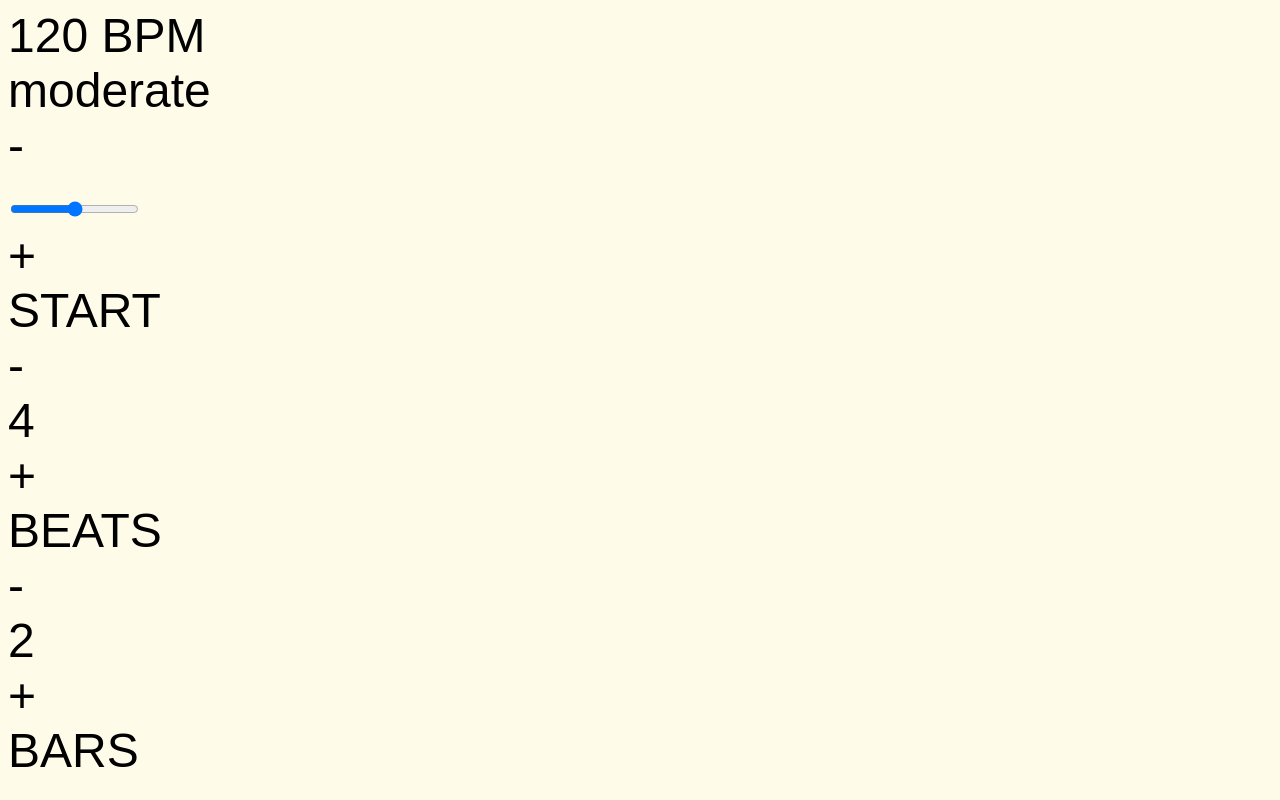
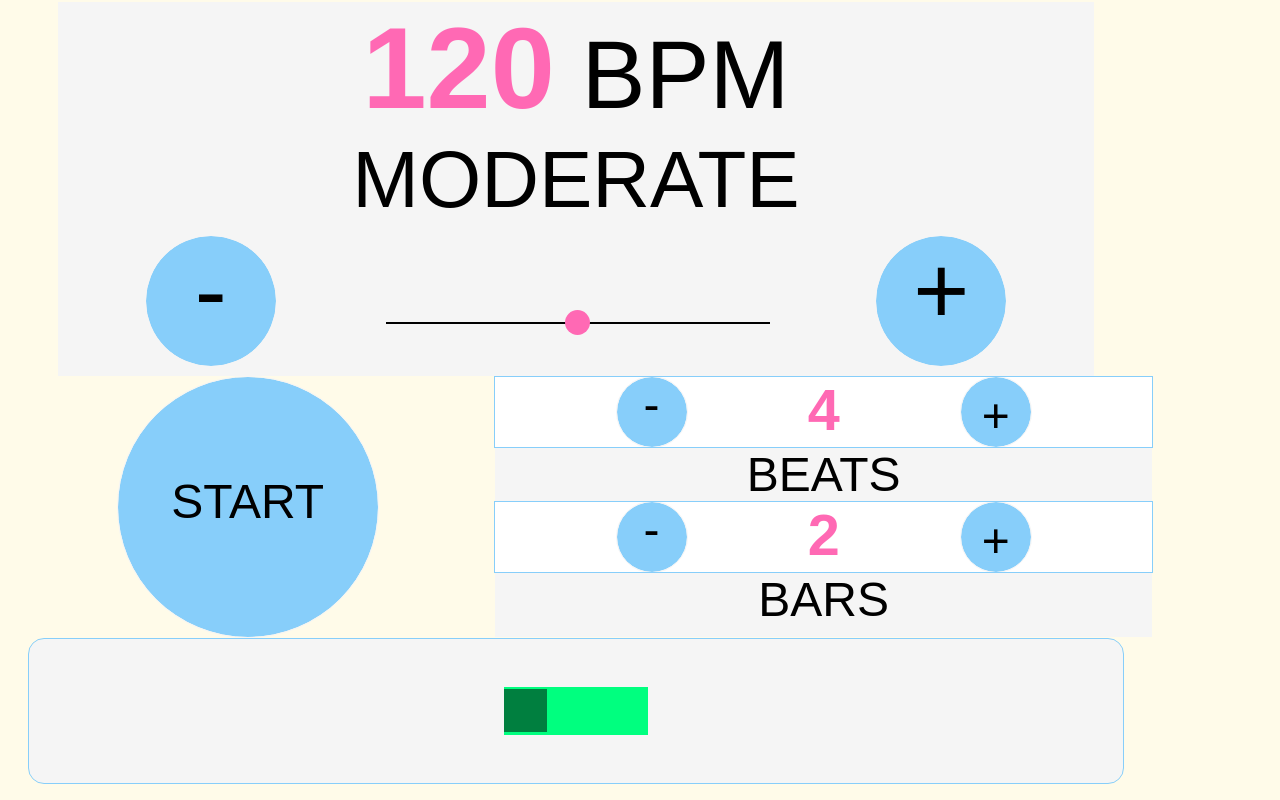
Before and after one commit to NickySimps/Metronominal_Website, a plain HTML site: page index.html in a window 1280 px wide. Drawn offline with Linux system fonts and the light colour scheme.

Commit message:
CSS coloration and spacing

```diff
--- a/index.html
+++ b/index.html
@@ -30,20 +30,30 @@
                 </div>
             </div>
             <div class="start-stop-btn">START</div>
+
             <div class="measures-container">
+                <div class="measure-settings-container">
+                    <div class="beat-settings">
                         <div class="adjust-measure-length decrease-measure-length">-</div>
                         <span class="beats-per-current-measure">4</span>
                         <div class="adjust-measure-length increase-measure-length">+</div>
+                    </div>
                     <span class="measures-text">BEATS</span>
                 </div>
                 <div class="bar-settings-container">
+                    <div class="bar-settings">
                         <div class="adjust-bar-length decrease-bar-length">-</div>
                         <span class="bars-length">2</span>
                         <div class="adjust-bar-length increase-bar-length">+</div>
+                    </div>
                     <span class="bars-text">BARS</span>
                 </div>
+            </div>
+
             <div class="bar-display-container">
-                <div class="measure-bar" id="0"></div>
+                <div class="measure-bar" id="0">
+                    <div class="measure-bar-segment"></div>
+                </div>
             </div>
 
 </body>
--- a/style.css
+++ b/style.css
@@ -2,4 +2,160 @@ body{
     background-color: #FFFBE9;
     font-family: 'Dongle', sans-serif;
     font-size: 3em;
+    display: flex;
+    justify-content: center;
+    align-items: center;
+    height: auto;
+    width: 90%;
+    margin: 0px;
+    padding: 0px;
 }
+.main-container{
+    height: 98vh;
+}
+.metronome-container {
+    width: auto;
+    height: 98vh;
+    display: flex;
+    justify-content: center;
+    align-content: space-evenly;
+    flex-wrap: wrap;
+    flex-direction: row;
+}
+.tempo-container, .measures-container, .bar-settings-container{
+    background: whitesmoke;
+    text-align: center;
+}
+.tempo-container{
+    font-size: 2em;
+    width: 90%;
+}
+.tempo, .beats-per-current-measure,.bars-length{
+    font-weight: bold;
+    color: hotpink;
+    font-size: larger
+}
+.tempo-text{
+    font-weight: lighter;
+    font-size: smaller;
+}
+.tempo-settings{
+    margin: 10px;
+
+}
+.tempo-slider{
+    width: 4em;
+    padding:0 30px;
+}
+.slider{
+    width: 100%;
+
+}
+input[type=range]{
+    -webkit-appearance: none;
+    background: transparent;
+}
+input[type=range]::-webkit-slider-thumb{
+     -webkit-appearance: none;
+ }
+input[type=range]:focus{
+    outline: none;
+}
+input[type=range]::-webkit-slider-thumb{
+    -webkit-appearance: none;
+    width: 25px;
+    height: 25px;
+    border-radius: 50%;
+    background: hotpink;
+    margin-top: -12px;
+
+}
+input[type=range]::-webkit-slider-container{
+    background: whitesmoke;
+}
+input[type=range]::-webkit-slider-runnable-track{
+background: black;
+    width: 100%;
+    height: 2px;
+}
+.tempo-settings, .beat-settings, .bar-settings{
+    display: flex;
+    justify-content: space-evenly;
+}
+.beat-settings, .bar-settings{
+    outline: 1px solid lightskyblue;
+    background: white;
+    width: 100%;
+}
+span{
+    text-transform: uppercase;
+}
+.start-stop-btn{
+
+    height: 250px;
+    width: 250px;
+    padding: 5px;
+    margin: 5px;
+    text-align: center;
+    line-height: 5;
+
+}
+.measures-container, .bar-settings-container{
+    width: 57%;
+}
+.measure-settings-container, .bar-settings-container{
+    width: 100%;
+    display: flex;
+    flex-direction: column;
+    justify-content: center;
+    align-items: center;
+}
+.adjust-tempo, .adjust-bar-length, .adjust-measure-length, .start-stop-btn{
+    outline: 1px solid whitesmoke;
+    border-radius: 50%;
+    background: lightskyblue;
+    margin: auto;
+    cursor: pointer;
+}
+.adjust-tempo:hover, .adjust-bar-length:hover, .adjust-measure-length:hover, .start-stop-btn:hover{
+    outline: 2px solid hotpink;
+    border-radius: 50%;
+    background: dodgerblue;
+    color: whitesmoke;
+}
+.adjust-tempo{
+    height: 130px;
+    width: 130px;
+    margin: auto;
+}
+.adjust-measure-length, .adjust-bar-length{
+    height: 70px;
+    width: 70px;
+    margin: auto;
+    padding: 0px;
+}
+.increase-bar-length, .increase-measure-length {
+    line-height: 77px;
+}
+.bar-display-container{
+    background: whitesmoke;
+    outline: lightskyblue 1px solid;
+    border-radius: 15px;
+    width: 95%;
+    height: 3em;
+    align-items: center;
+    display: flex;
+}
+.measure-bar {
+    height: 1em;
+    width: 3em;
+    background: springgreen;
+    margin: 20px auto;
+    align-items: center;
+    display: flex;
+}
+.measure-bar-segment{
+    height: .9em;
+    width: .9em;
+    background: rgba(0, 0, 0, 0.5);
+}
```
Lines whose indentation alone changed are shown as unchanged.
